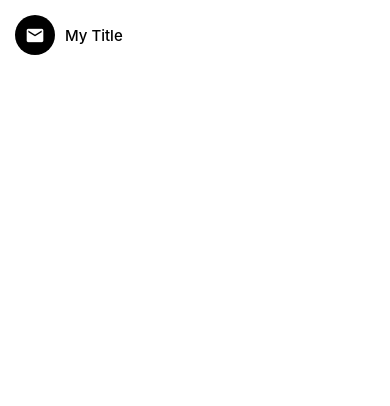
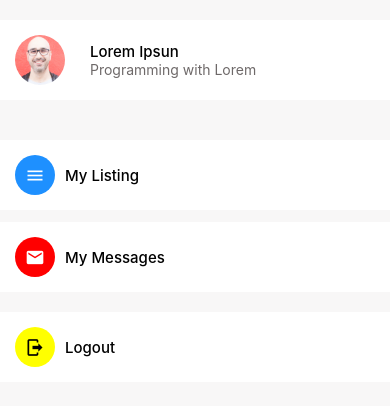
Before and after one commit to kid-us/HelloApp, a React Native app: screen / in a window 390 px wide. Shown: the top 406 px of the page. Built offline with nearby package versions, Linux system fonts and the light colour scheme.

Commit message:
Account Screen

```diff
--- a/App.js
+++ b/App.js
@@ -15,14 +15,12 @@ import { GestureHandlerRootView } from "react-native-gesture-handler";
 import AppIcons from "./app/components/AppIcons";
 import Screen from "./app/components/Screen";
 import ListItem from "./app/components/ListItem";
+import AccountScreen from "./app/screens/AccountScreen";
 
 export default function App() {
   return (
     <GestureHandlerRootView style={{ flex: 1 }}>
-      <Screen>
-        {/* <AppIcons name="email" size={50} bgColor="tomato" iconColor="white" /> */}
-        <ListItem title="My Title" IconComponent={<AppIcons name="email" />} />
-      </Screen>
+      <AccountScreen />
     </GestureHandlerRootView>
   );
 }
--- a/app/components/ListItem.js
+++ b/app/components/ListItem.js
@@ -26,15 +26,16 @@ const styles = StyleSheet.create({
   container: {
     flexDirection: "row",
     padding: 15,
+    backgroundColor: colors.white,
   },
   detailsContainer: {
     marginLeft: 10,
     justifyContent: "center",
   },
   image: {
-    width: 75,
-    height: 75,
-    borderRadius: 35,
+    width: 50,
+    height: 50,
+    borderRadius: 25,
     marginRight: 15,
   },
   subTitle: {
--- a/app/components/Screen.js
+++ b/app/components/Screen.js
@@ -1,8 +1,10 @@
 import { StyleSheet, SafeAreaView } from "react-native";
 import Constants from "expo-constants";
 
-function Screen({ children }) {
-  return <SafeAreaView style={styles.container}>{children}</SafeAreaView>;
+function Screen({ children, style }) {
+  return (
+    <SafeAreaView style={[styles.container, style]}>{children}</SafeAreaView>
+  );
 }
 
 const styles = StyleSheet.create({
--- /dev/null
+++ b/app/screens/AccountScreen.js
@@ -0,0 +1,75 @@
+import React from "react";
+import Screen from "../components/Screen";
+import ListItem from "../components/ListItem";
+import { View, StyleSheet, FlatList } from "react-native";
+import colors from "../config/colors";
+import ListItemSeparator from "../components/ListItemSeparator";
+import AppIcons from "../components/AppIcons";
+
+const menuItem = [
+  {
+    title: "My Listing",
+    icon: {
+      name: "menu",
+      backgroundColor: colors.primary,
+    },
+  },
+  {
+    title: "My Messages",
+    icon: {
+      name: "email",
+      backgroundColor: colors.secondary,
+    },
+  },
+];
+
+function AccountScreen(props) {
+  return (
+    <Screen style={styles.screen}>
+      <View style={styles.container}>
+        <ListItem
+          title="Lorem Ipsun"
+          subTitle="Programming with Lorem"
+          image={require("../assets/mosh.jpg")}
+        />
+      </View>
+
+      <View style={styles.container}>
+        <FlatList
+          data={menuItem}
+          keyExtractor={(item) => item.title}
+          ItemSeparatorComponent={ListItemSeparator}
+          renderItem={({ item }) => (
+            <ListItem
+              title={item.title}
+              IconComponent={
+                <AppIcons
+                  name={item.icon.name}
+                  bgColor={item.icon.backgroundColor}
+                />
+              }
+            />
+          )}
+        />
+      </View>
+
+      <ListItem
+        title="Logout"
+        IconComponent={
+          <AppIcons name={"logout"} bgColor={"yellow"} iconColor="#000" />
+        }
+      />
+    </Screen>
+  );
+}
+
+const styles = StyleSheet.create({
+  screen: {
+    backgroundColor: colors.light,
+  },
+  container: {
+    marginVertical: 20,
+  },
+});
+
+export default AccountScreen;
```
